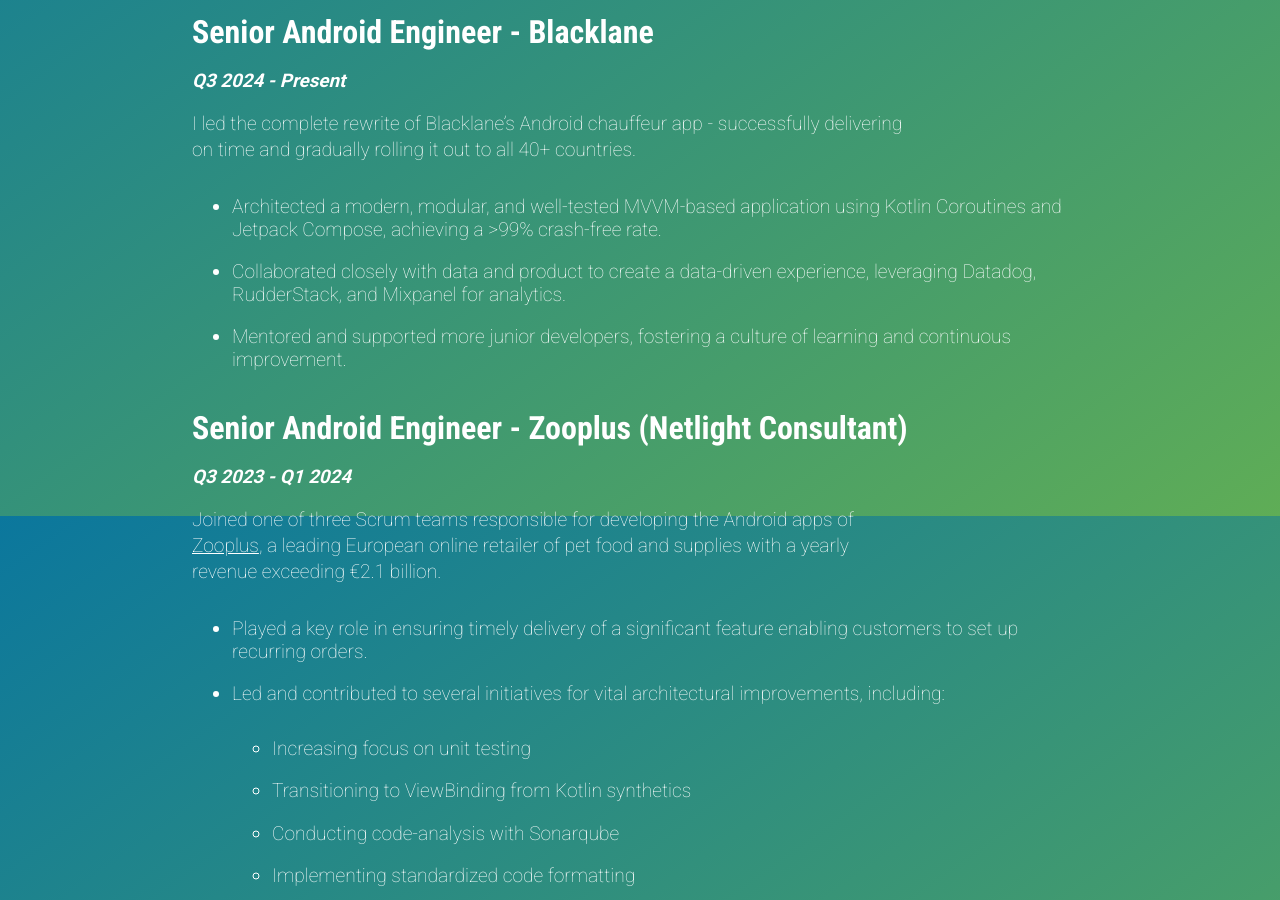
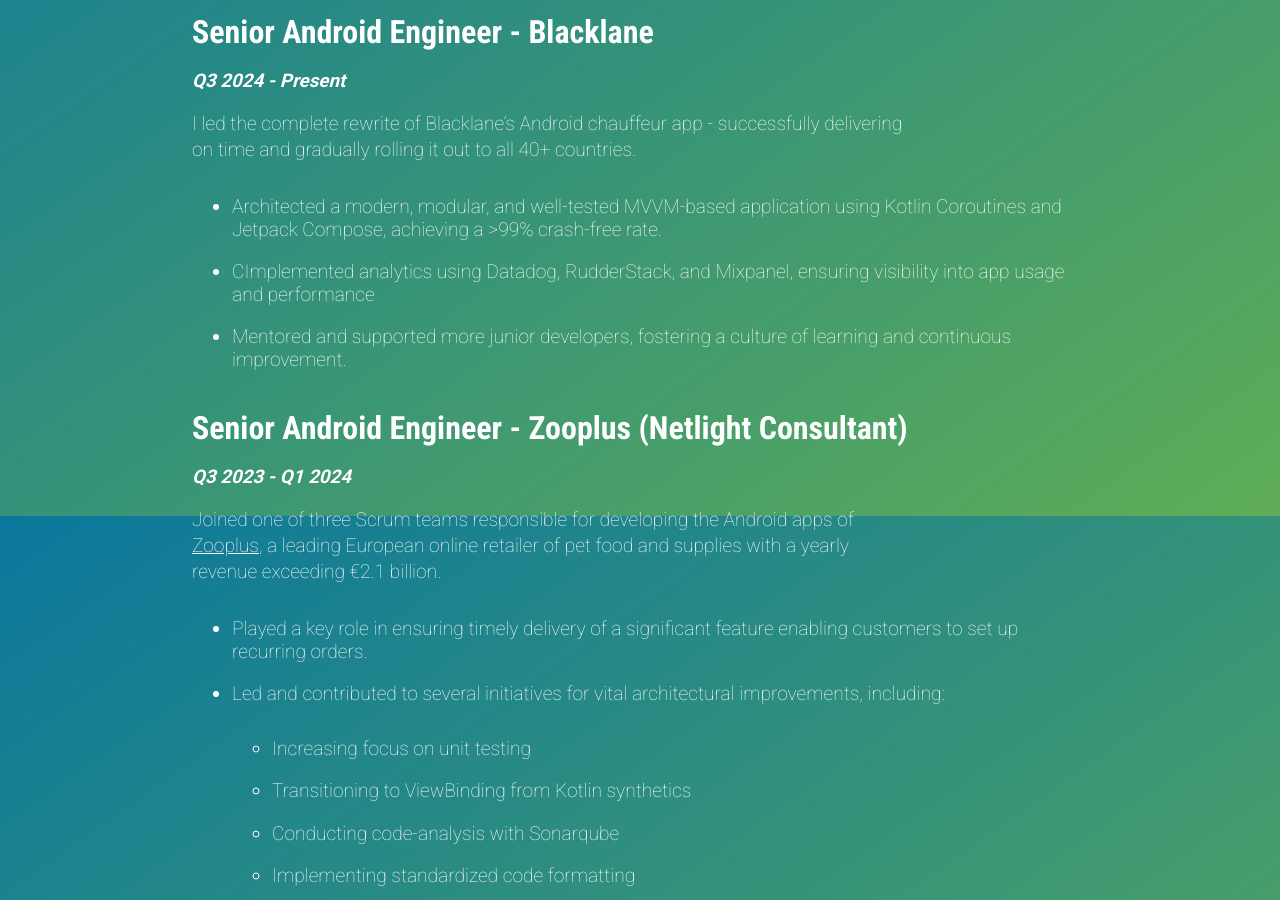
Before and after one commit to molundb/molundb.github.io, a Jekyll site: the page built from work-experience/index.md, in a window 1280 px wide and 900 px high, scrolled down 384 px. Built offline with Jekyll 4.4.1, drawn with Linux system fonts in a browser that asks for light colours; nearby versions of some CDN libraries.

Commit message:
update work experience text

```diff
--- a/work-experience/index.md
+++ b/work-experience/index.md
@@ -12,7 +12,7 @@
 I led the complete rewrite of Blacklane’s Android chauffeur app - successfully delivering on time and gradually rolling it out to all 40+ countries.
 
 - Architected a modern, modular, and well-tested MVVM-based application using Kotlin Coroutines and Jetpack Compose, achieving a >99% crash-free rate.
-- Collaborated closely with data and product to create a data-driven experience, leveraging Datadog, RudderStack, and Mixpanel for analytics.
+- CImplemented analytics using Datadog, RudderStack, and Mixpanel, ensuring visibility into app usage and performance
 - Mentored and supported more junior developers, fostering a culture of learning and continuous improvement.
 
 ## Senior Android Engineer - Zooplus (Netlight Consultant)
```
